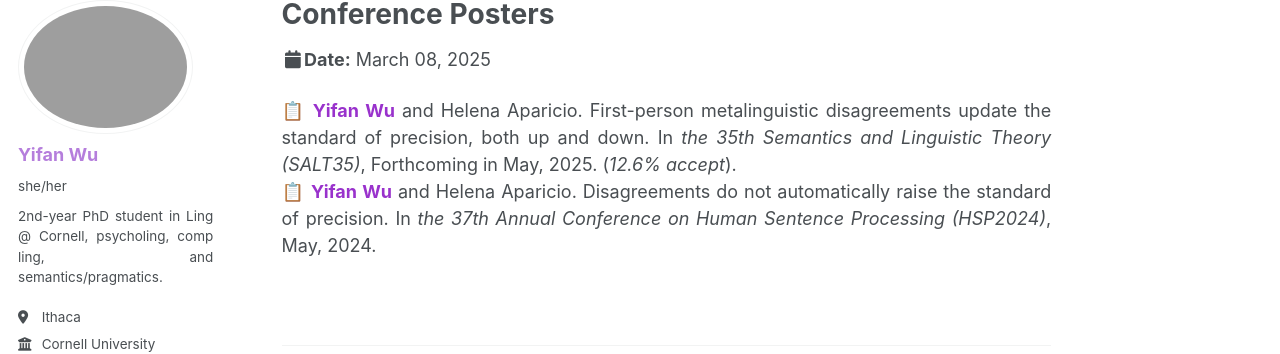
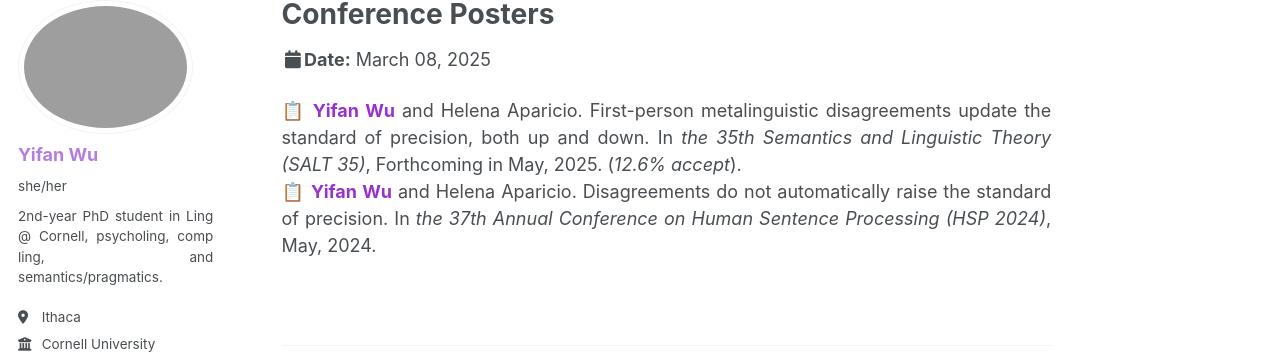
Before and after one commit to lynn-yifanwu-ling/lynn-yifanwu-ling.github.io, a Jekyll site: the page built from _talks/posters.md, in a window 1280 px wide and 1049 px high. Shown: the part 106-460 px from the top of the window. Built offline with Jekyll 4.4.1, drawn with Linux system fonts in a browser that asks for light colours; emoji names are drawn with the system emoji font; some web fonts are replaced.

Commit message:
Update posters.md

```diff
--- a/_talks/posters.md
+++ b/_talks/posters.md
@@ -5,5 +5,5 @@ type: "Talk"
 permalink: /talks/conference_posters
 ---
 
-:clipboard: **<span style="color: #9932CC;">Yifan Wu</span>** and Helena Aparicio. First-person metalinguistic disagreements update the standard of precision, both up and down. In *the 35th Semantics and Linguistic Theory (SALT35)*, Forthcoming in May, 2025. (*12.6% accept*). <br>
-:clipboard: **<span style="color: #9932CC;">Yifan Wu</span>** and Helena Aparicio. Disagreements do not automatically raise the standard of precision. In *the 37th Annual Conference on Human Sentence Processing (HSP2024)*, May, 2024.
+:clipboard: **<span style="color: #9932CC;">Yifan Wu</span>** and Helena Aparicio. First-person metalinguistic disagreements update the standard of precision, both up and down. In *the 35th Semantics and Linguistic Theory (SALT 35)*, Forthcoming in May, 2025. (*12.6% accept*). <br>
+:clipboard: **<span style="color: #9932CC;">Yifan Wu</span>** and Helena Aparicio. Disagreements do not automatically raise the standard of precision. In *the 37th Annual Conference on Human Sentence Processing (HSP 2024)*, May, 2024.
```
